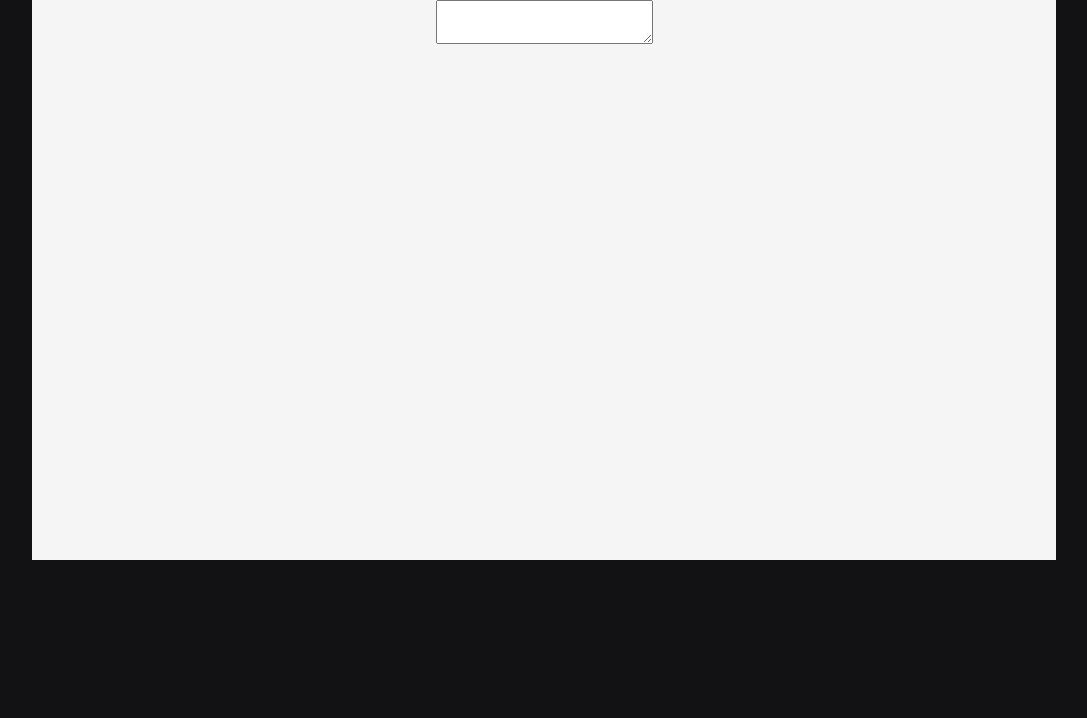
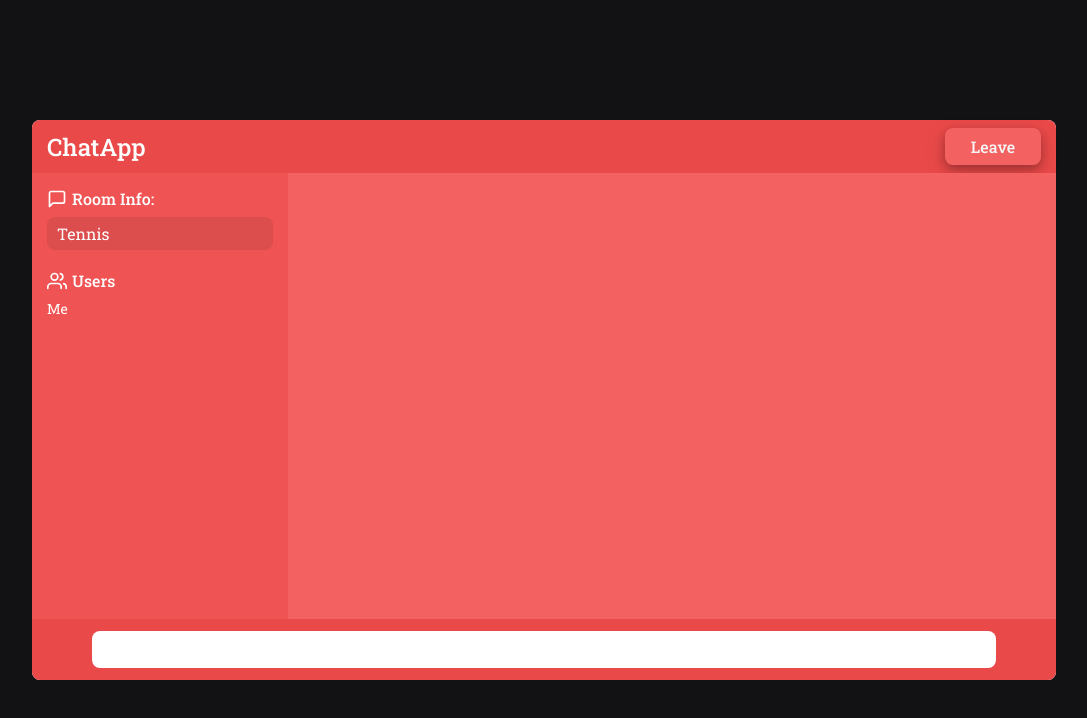
Before and after one commit to georgewfsantos/chatApp, a React (Create React App) app in the folder web/: page /chat/1/1 in a window 1280 px wide. Shown: the top 718 px of the page, without its empty margins (96-1183 px from the left). Built offline with nearby package versions, Linux system fonts and the light colour scheme.

Commit message:
style Chat screen and create Message component

```diff
--- a/web/package.json
+++ b/web/package.json
@@ -16,6 +16,7 @@
     "react": "^17.0.1",
     "react-dom": "^17.0.1",
     "react-emoji": "^0.5.0",
+    "react-icons": "^4.2.0",
     "react-router-dom": "^5.2.0",
     "react-scripts": "4.0.2",
     "react-scroll-to-bottom": "^4.1.0",
--- /dev/null
+++ b/web/src/components/Chat/Message/index.tsx
@@ -0,0 +1,20 @@
+import React from "react";
+
+import { Container } from "./styles";
+
+interface MessageProps {
+  message: string;
+}
+
+const Message: React.FC<MessageProps> = ({ message }) => {
+  return (
+    <Container>
+      <p>
+        <span>RandomUser</span>2:00am
+      </p>
+      <p>{message}</p>
+    </Container>
+  );
+};
+
+export default Message;
--- /dev/null
+++ b/web/src/components/Chat/Message/styles.ts
@@ -0,0 +1,13 @@
+import styled from "styled-components";
+
+export const Container = styled.div`
+  display: flex;
+  flex-direction: column;
+  align-items: center;
+  padding: 10px;
+  background: #f5f5f5;
+  color: #434343;
+  width: 80%;
+  margin: 10px;
+  border-radius: 8px;
+`;
--- a/web/src/components/Chat/index.tsx
+++ b/web/src/components/Chat/index.tsx
@@ -7,6 +7,9 @@ import React, {
 } from "react";
 import { useParams } from "react-router-dom";
 import { io, Socket } from "socket.io-client";
+import { FiMessageSquare, FiUsers } from "react-icons/fi";
+
+import Message from "../Chat/Message";
 
 import { Container, Content, Wrapper } from "./styles";
 interface JoinRoomRouteParams {
@@ -27,12 +30,12 @@ const Chat: React.FC = () => {
     socket = io("http://localhost:3333");
 
     socket.on("message", (message: string) => {
-      setMessages([...messages, message]);
+      console.log(message);
     });
-  }, [messages]);
+  }, []);
 
   const handleInputChange = useCallback(
-    (event: ChangeEvent<HTMLTextAreaElement>) => {
+    (event: ChangeEvent<HTMLInputElement>) => {
       setMessage(event.target.value);
     },
     []
@@ -42,20 +45,49 @@ const Chat: React.FC = () => {
     (event: KeyboardEvent) => {
       if (event.key === "Enter") {
         socket.emit("inputMessage", message);
+        setMessages([...messages, message]);
       }
     },
-    [message]
+    [message, messages]
   );
 
   return (
     <Wrapper>
       <Container>
         <Content>
-          <textarea
-            value={message}
-            onChange={handleInputChange}
-            onKeyPress={handleKeyPress}
-          ></textarea>
+          <div className="header">
+            <p>
+              <h2>ChatApp</h2>
+            </p>
+            <button onClick={() => {}}>Leave</button>
+          </div>
+
+          <div className="chat">
+            <ul className="sidebar">
+              <li>
+                <FiMessageSquare size={20} />
+                <strong>Room Info:</strong>
+              </li>
+              <li className="room">Tennis</li>
+              <li>
+                <FiUsers size={20} />
+                <strong>Users</strong>
+              </li>
+              <li className="user-name">Me</li>
+            </ul>
+            <div className="chat-window">
+              {messages.map((msg) => (
+                <Message message={msg} />
+              ))}
+            </div>
+          </div>
+          <div className="user-input">
+            <input
+              value={message}
+              onChange={handleInputChange}
+              onKeyPress={handleKeyPress}
+            ></input>
+          </div>
         </Content>
       </Container>
     </Wrapper>
--- a/web/src/components/Chat/styles.ts
+++ b/web/src/components/Chat/styles.ts
@@ -4,8 +4,10 @@ export const Wrapper = styled.div`
   display: flex;
   flex-direction: column;
   align-items: center;
+  justify-content: center;
   width: 100%;
   height: 100vh;
+  color: #fff;
 `;
 
 export const Container = styled.div`
@@ -15,6 +17,100 @@ export const Container = styled.div`
   background-color: #f5f5f5;
   width: 80%;
   height: 70vh;
+  border-radius: 8px;
 `;
 
-export const Content = styled.div``;
+export const Content = styled.div`
+  display: flex;
+  flex-direction: column;
+  align-items: center;
+  justify-content: space-between;
+  width: 100%;
+  height: 100%;
+
+  .header {
+    display: flex;
+    align-items: center;
+    justify-content: space-between;
+    width: 100%;
+    padding: 8px 15px;
+    background: #ea4949;
+    border-radius: 8px 8px 0 0;
+
+    button {
+      border: 0;
+      padding: 8px 15px;
+      border-radius: 8px;
+      width: 6rem;
+      box-shadow: 0 4px 8px 0 rgba(0, 0, 0, 0.2),
+        0 6px 20px 0 rgba(0, 0, 0, 0.19);
+      color: #f6f6f6;
+    }
+  }
+
+  .chat {
+    display: grid;
+    grid-template-columns: 25% 75%;
+    width: 100%;
+    height: 100%;
+
+    .sidebar {
+      background: #ef5353;
+      list-style: none;
+      padding: 15px;
+
+      li {
+        display: flex;
+        align-items: center;
+
+        & + li {
+          margin-top: 8px;
+        }
+
+        svg {
+          margin-right: 5px;
+        }
+      }
+
+      .room {
+        display: flex;
+        align-items: center;
+        background-color: #dc4e4e;
+        padding: 6px 10px;
+        margin-bottom: 20px;
+        border-radius: 8px;
+      }
+
+      .user-name {
+        font-size: 14px;
+      }
+    }
+
+    .chat-window {
+      background: #f36161;
+      display: flex;
+      flex-direction: column;
+      align-items: center;
+    }
+  }
+
+  .user-input {
+    display: flex;
+    align-items: center;
+    justify-content: center;
+    background: #ea4949;
+    width: 100%;
+    padding: 10px;
+    border-radius: 0 0 8px 8px;
+
+    input {
+      display: flex;
+      align-items: center;
+      width: 90%;
+      height: 90%;
+      border: 0;
+      border-radius: 8px;
+      padding: 10px;
+    }
+  }
+`;
--- a/web/src/components/JoinRoom/styles.ts
+++ b/web/src/components/JoinRoom/styles.ts
@@ -1,7 +1,7 @@
 import styled from "styled-components";
 
 export const Container = styled.div`
-  background-color: #121212;
+  background-color: #121214;
   display: flex;
   height: 100vh;
   align-items: center;
--- a/web/src/styles/global.ts
+++ b/web/src/styles/global.ts
@@ -12,6 +12,7 @@ export default createGlobalStyle`
     body {
       background: #121214;
       -webkit-font-smoothing: antialiased;
+
     }
 
     body, input, textarea, button {
@@ -26,12 +27,13 @@ export default createGlobalStyle`
     }
     button {
       cursor: pointer;
-      background: #38ff9b;
+      background:  #f36161;
       font-weight: 500;
       transition: background-color 0.2s;
+      color: #fff;
     }
 
     button:hover {
-      background-color: ${shade(0.2, "#38ff9b")};
+      background-color: ${shade(0.08, "#f36161")};
     }
 `;
```
Also changed, not shown: 1 other file (tests, documents, lock files or other folders).
